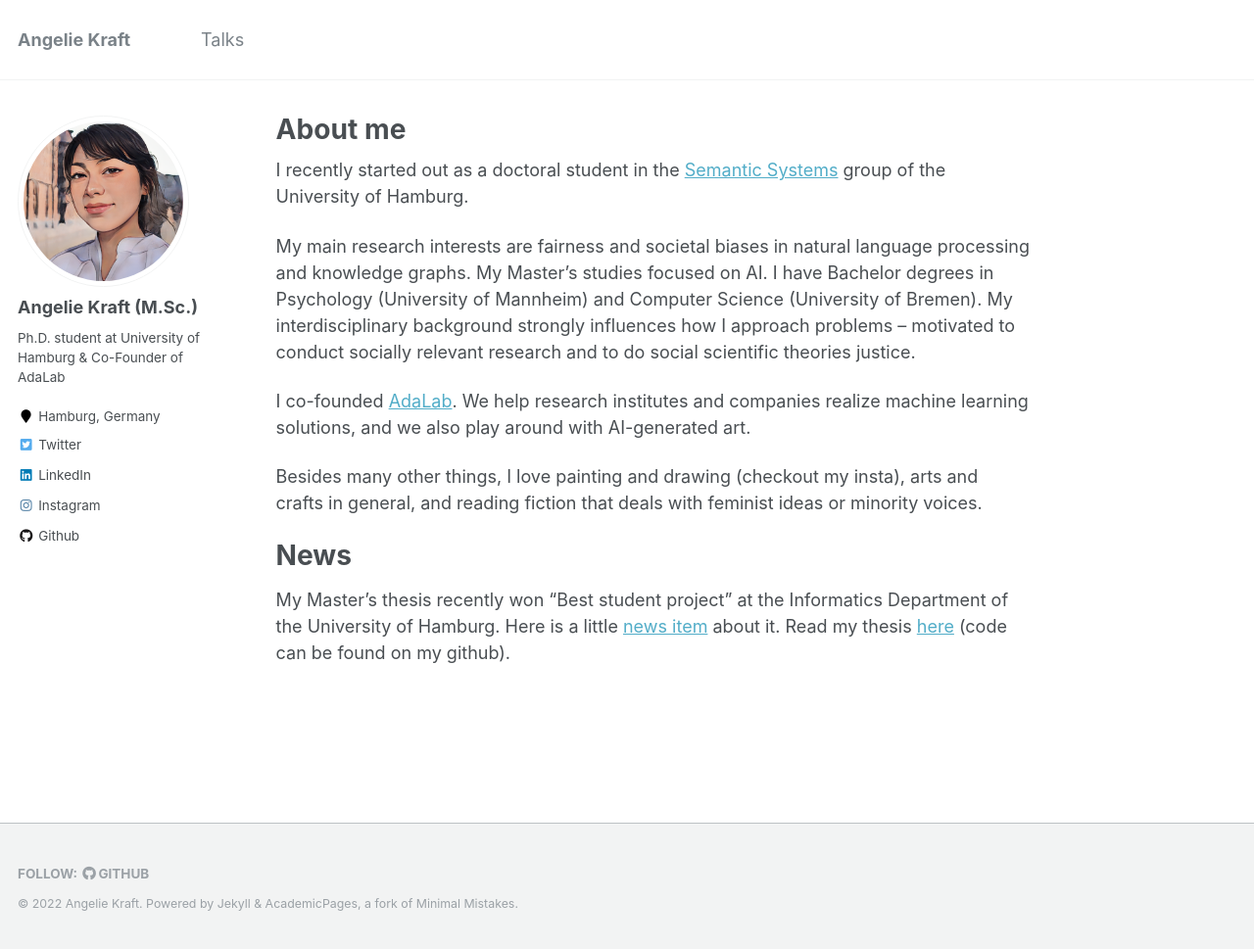
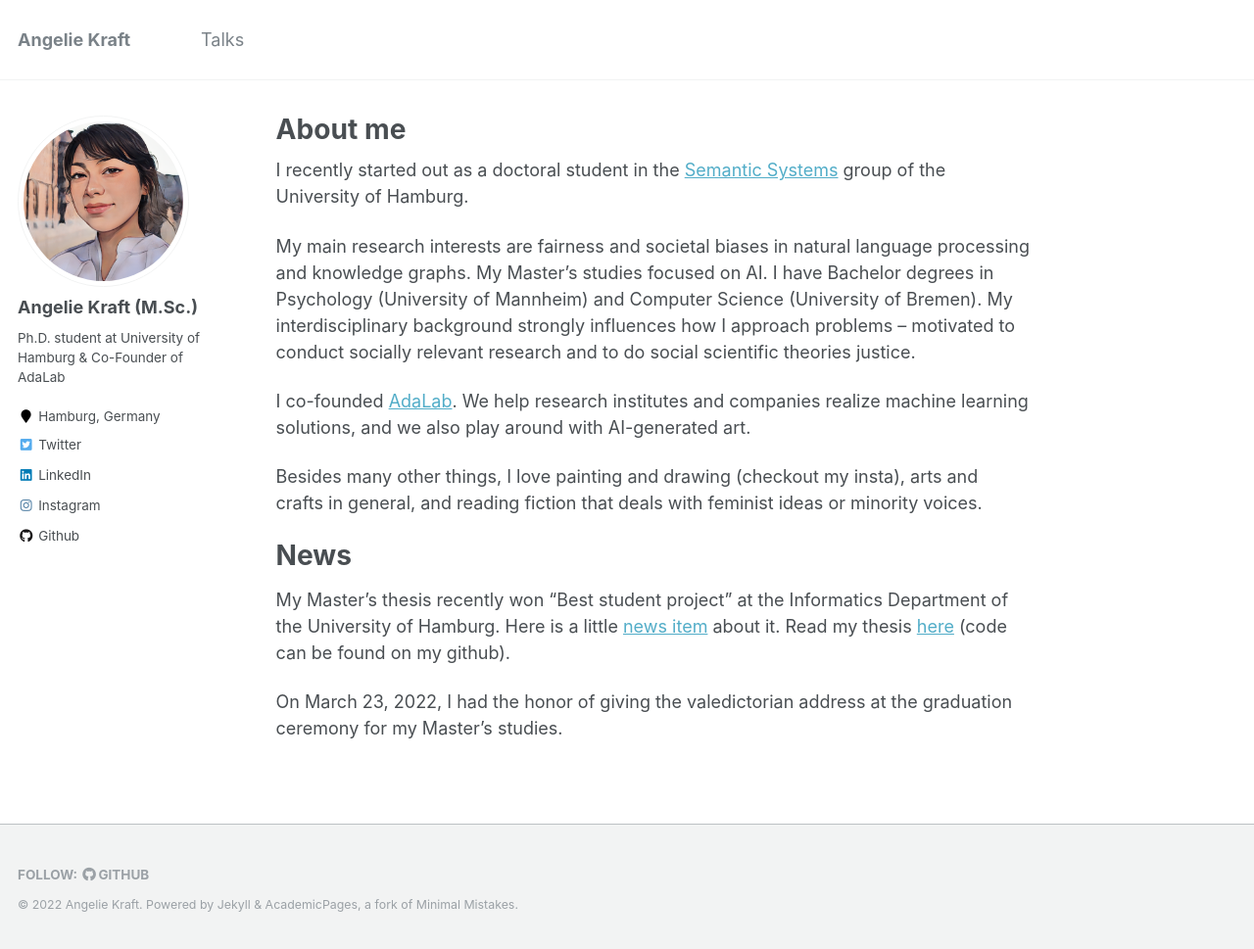
Before and after one commit to krangelie/krangelie.github.io, a Jekyll site: the page built from _pages/about.md, in a window 1280 px wide and 969 px high. Shown: the whole window at 98% size. Built offline with Jekyll 4.4.1, drawn with Linux system fonts in a browser that asks for light colours.

```diff
--- a/_pages/about.md
+++ b/_pages/about.md
@@ -20,3 +20,5 @@
 # News
 
 My Master's thesis recently won "Best student project" at the Informatics Department of the University of Hamburg. Here is a little [news item](https://www.inf.uni-hamburg.de/en/inst/ab/lt/home/news/202110-expo.html) about it. Read my thesis [here](https://www.inf.uni-hamburg.de/en/inst/ab/lt/teaching/theses/completed-theses/2021-ma-kraft.pdf) (code can be found on my github).
+
+On March 23, 2022, I had the honor of giving the valedictorian address at the graduation ceremony for my Master's studies.
```
